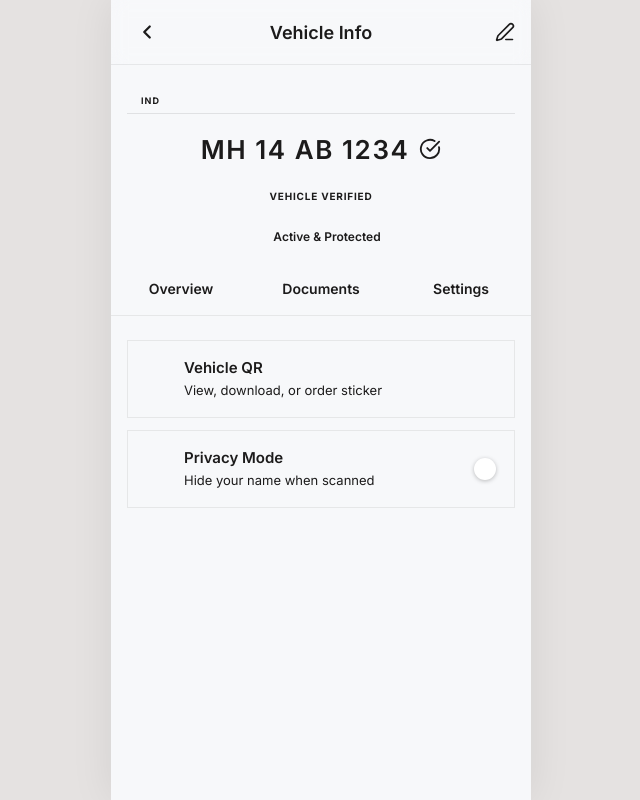
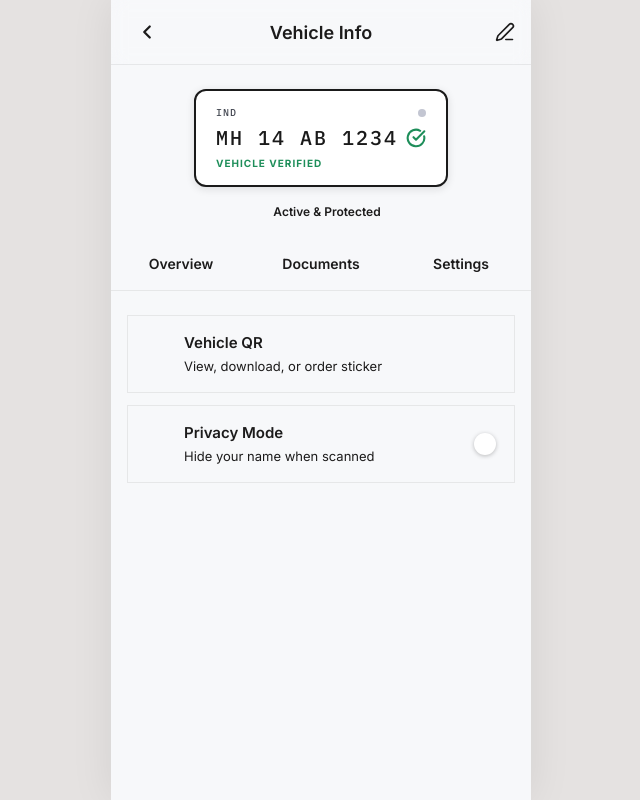
Before and after one commit to ajinkya682/roadlink-demo-app, a React (Vite) app: page /dashboard in a window 1280 px wide. Both pictures are taken after a click on the element 640 px from the left and 240 px from the top of the page. Shown: the whole page, without its empty margins (319-959 px from the left). Built offline with nearby package versions, Linux system fonts and the light colour scheme.

Commit message:
feat: refactor PlateTag component for improved styling and structure

```diff
--- a/src/components/PlateTag.jsx
+++ b/src/components/PlateTag.jsx
@@ -1,44 +1,72 @@
 import React from 'react';
 import { CheckCircle } from 'lucide-react';
 import { motion } from 'framer-motion';
-import styles from './PlateTag.module.css';
+import { cn } from '../lib/cn';
+
+const sizeConfig = {
+  sm:   { plate: 'px-3 py-1.5 rounded',    number: 'text-sm tracking-widest', ind: 'text-[8px]',  rivet: 'w-1.5 h-1.5', check: 14 },
+  md:   { plate: 'px-4 py-2.5 rounded-md', number: 'text-base tracking-widest', ind: 'text-[9px]', rivet: 'w-2 h-2',   check: 16 },
+  lg:   { plate: 'px-5 py-3.5 rounded-lg', number: 'text-xl tracking-widest',  ind: 'text-[10px]', rivet: 'w-2 h-2',   check: 20 },
+  hero: { plate: 'px-6 py-4 rounded-xl',   number: 'text-2xl tracking-widest', ind: 'text-[11px]', rivet: 'w-2.5 h-2.5', check: 24 },
+};
 
 export default function PlateTag({
   plateNumber,
   displayName,
   isVerified = false,
-  size = 'md',      // sm | md | lg | hero
-  variant = 'default', // default | verified | alert
-  animate = false,
-  liveTyping = false,
+  size = 'md',
+  variant = 'default',   // default | alert
+  animate: animateEntry = false,
   className = '',
 }) {
   const text = plateNumber || displayName || 'MH 00 AA 0000';
+  const s = sizeConfig[size] || sizeConfig.md;
 
   const inner = (
-    <div className={`${styles.plate} ${styles[size]} ${styles[variant]} ${className}`}>
-      <div className={styles.header}>
-        <span className={styles.ind}>IND</span>
-        <div className={styles.rivet} />
+    <div
+      className={cn(
+        'inline-flex flex-col bg-plate-white shadow-plate',
+        'border-2 border-asphalt',
+        s.plate,
+        variant === 'alert' && 'border-alert-red',
+        className,
+      )}
+    >
+      {/* Plate header row */}
+      <div className="flex items-center justify-between mb-1">
+        <span className={cn('font-mono font-medium text-on-surface-muted uppercase tracking-widest', s.ind)}>
+          IND
+        </span>
+        <div className={cn('rounded-full bg-outline-light', s.rivet)} />
       </div>
-      <div className={styles.body}>
-        <span className={styles.number}>{text}</span>
+
+      {/* Plate number + verified badge */}
+      <div className="flex items-center gap-2">
+        <span className={cn('font-mono font-medium text-asphalt leading-none', s.number)}>
+          {text}
+        </span>
         {isVerified && (
           <motion.span
             initial={{ scale: 0 }}
             animate={{ scale: 1 }}
             transition={{ type: 'spring', damping: 12, stiffness: 200, delay: 0.2 }}
-            className={styles.verifiedIcon}
+            className="text-verified-green flex-shrink-0"
           >
-            <CheckCircle size={size === 'lg' || size === 'hero' ? 22 : 16} />
+            <CheckCircle size={s.check} strokeWidth={2.5} />
           </motion.span>
         )}
       </div>
-      {isVerified && <div className={styles.verifiedLabel}>Vehicle Verified</div>}
+
+      {/* Verified label */}
+      {isVerified && (
+        <span className="mt-1 font-body text-[10px] font-bold uppercase tracking-widest text-verified-green">
+          Vehicle Verified
+        </span>
+      )}
     </div>
   );
 
-  if (animate) {
+  if (animateEntry) {
     return (
       <motion.div
         initial={{ rotateX: 90, opacity: 0 }}
```
